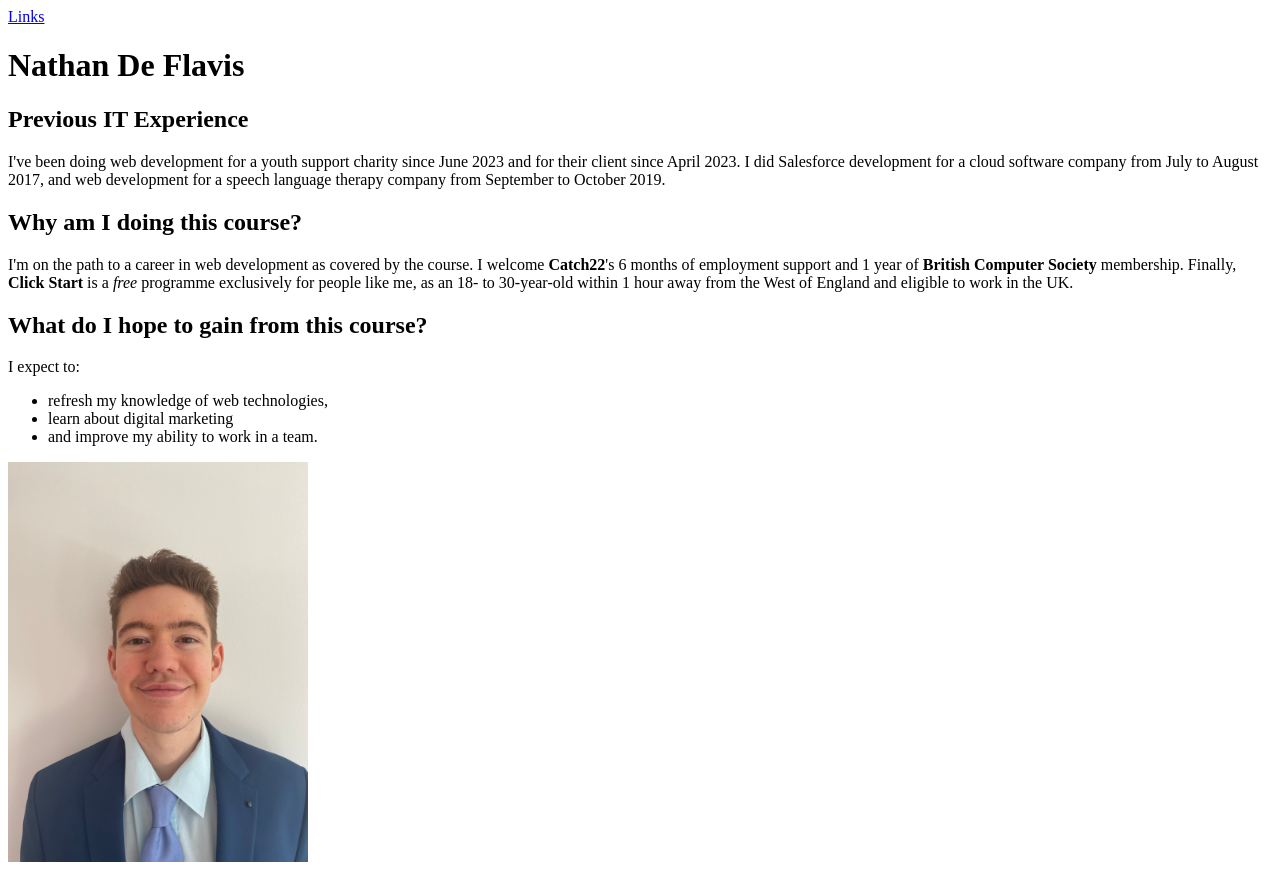
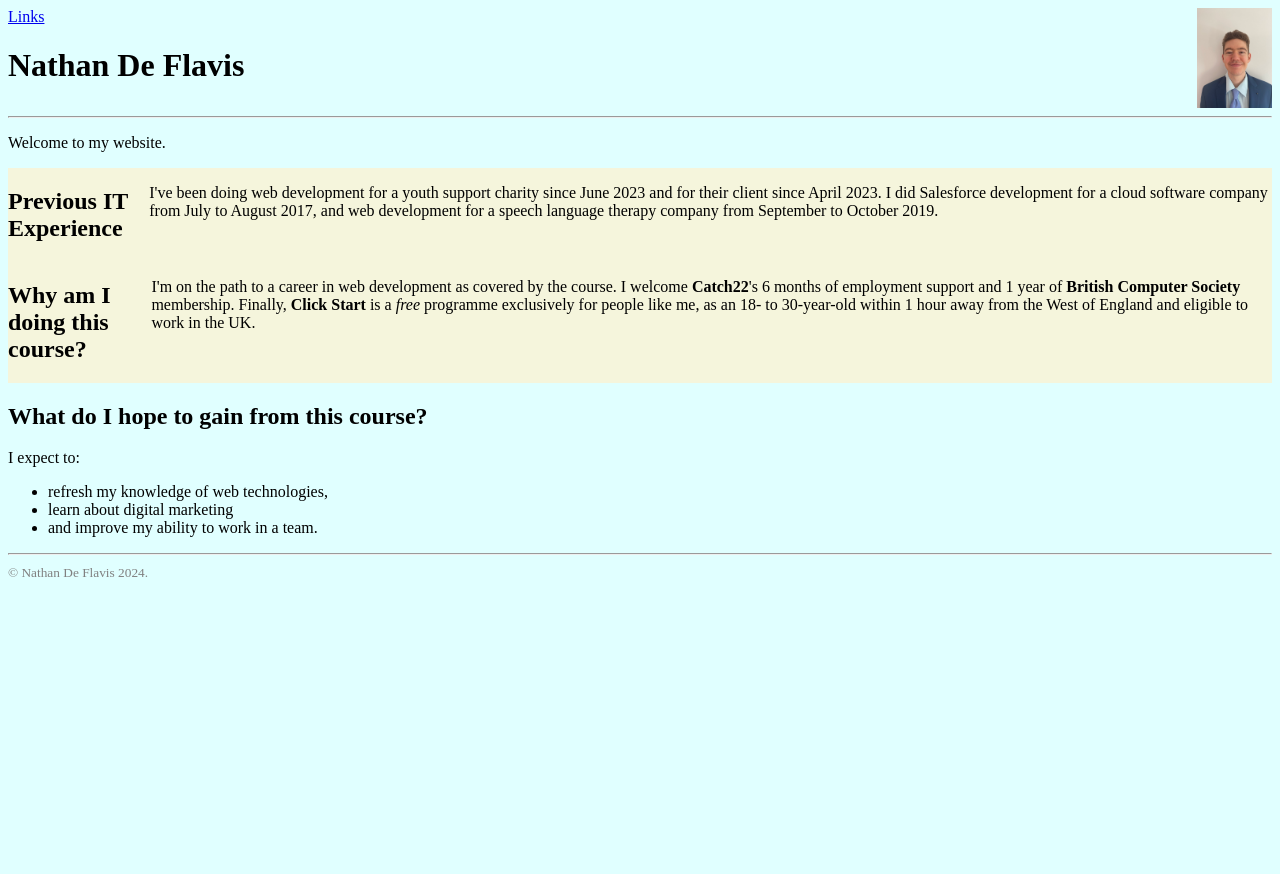
Before and after one commit to nathandeflavis/ClickStart, a plain HTML site: page index.html in a window 1280 px wide. After the commit the page ends 800 px from the top, so only its background shows below. Drawn offline with Linux system fonts and the light colour scheme.

Commit message:
Added divisions, colour and semantic tags.

```diff
--- /dev/null
+++ b/css/style.css
@@ -0,0 +1,29 @@
+body {
+    background-color:lightcyan;
+}
+
+div.clearfloat {
+    clear: both;
+}
+
+div.flexbox {
+    background-color: beige;
+}
+
+div.flexcolumn {
+    display: flex;
+    flex-direction: column;
+}
+
+div.flexrow {
+    display: flex;
+    flex-direction: row;
+}
+
+img.floatright {
+    float: right;
+}
+
+small.copyright {
+    color: rgb(128,128,128);
+}
--- a/index.html
+++ b/index.html
@@ -2,21 +2,47 @@
 <html lang="en">
     <head>
         <title>Home</title>
+        <link rel="stylesheet" type="text/css" href="css/style.css">
     </head>
     <body>
+        <header>
+            <img class="floatright" src="./images/nathan.jpeg" alt="Nathan" width="75" height="100">
+            <nav>
                 <a href="links.html">Links</a>
+            </nav>
             <h1>Nathan De Flavis</h1>
+            <div class="clearfloat">
+        </header>
+
+        <!-- main content -->
+        <hr>
+        <p class>Welcome to my website.</p>
+        </div>
+        <div class="flexcolumn">
+            <div class="flexrow">
+                <div class="flexbox">
                     <h2>Previous IT Experience</h2>
+                </div>
+                <div class="flexbox">
                     <p>I've been doing web development for a youth support charity since June 2023 and for their client since April 2023.
                         I did Salesforce development for a cloud software company from July to August 2017,
                         and web development for a speech language therapy company from September to October 2019.</p>
+                </div>
+            </div>
+            <div class="flexrow">
+                <div class="flexbox">
                     <h2>Why am I doing this course?</h2>
+                </div>
+                <div class="flexbox">
                     <p>I'm on the path to a career in web development as covered by the course.
                         I welcome <strong>Catch22</strong>'s 6 months of employment support
                         and 1 year of <strong>British Computer Society</strong> membership.
                         Finally, <strong>Click Start</strong> is a <em>free</em> programme exclusively for people like me,
                         as an 18- to 30-year-old within 1 hour away from the West of England and eligible to work in the UK.
                     </p>
+                </div>
+            </div>
+        </div>
         <h2>What do I hope to gain from this course?</h2>
         <p>I expect to:</p>
         <ul>
@@ -24,6 +50,10 @@
             <li>learn about digital marketing</li>
             <li>and improve my ability to work in a team.</li>
         </ul>
-        <img src="./images/nathan.jpeg" alt="Nathan" width="300" height="400">
+        <hr>
+
+        <footer>
+            <small class="copyright">&copy; Nathan De Flavis 2024.</small>
+        </footer>
     </body>
 </html>
```
Also changed, not shown: links.html (+1 -0 lines). Lines whose indentation alone changed are shown as unchanged.
